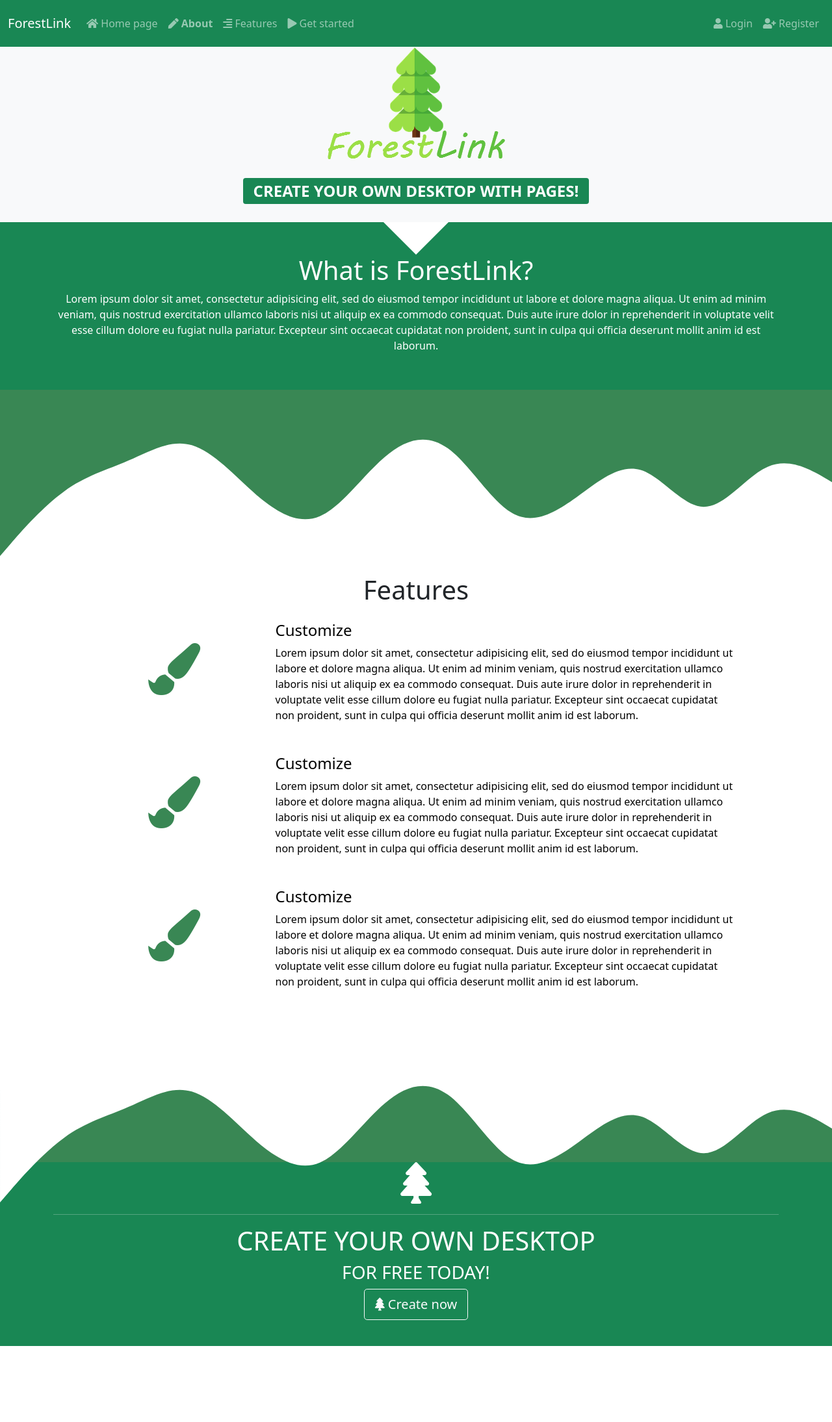
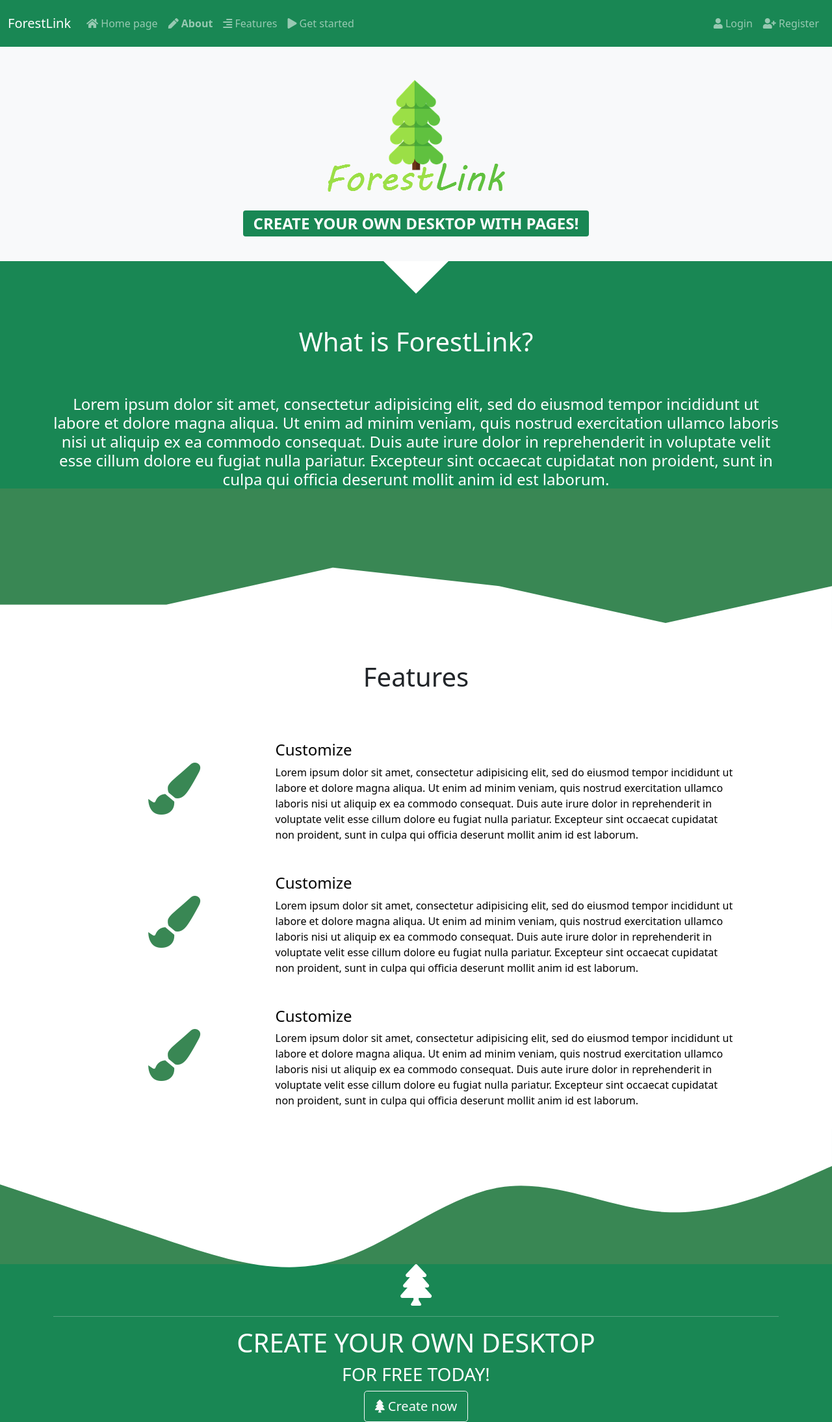
Before and after one commit to wilczu/forestlink, a Django app: page / in a window 1280 px wide. Shown: the whole page at 65% size. Before the commit the page ends 2072 px from the top, so only its background shows below. Run offline with Django 3.2, Linux system fonts and the light colour scheme; some libraries are stand-ins or nearby versions.

Commit message:
Fix issue with svg files on the main page.

```diff
--- a/forest/static/forest/styles.css
+++ b/forest/static/forest/styles.css
@@ -37,17 +37,17 @@ body {
     margin-top: -20px;
 }
 
-.jumbotron {
-    padding-bottom: 40px;
-}
-
 .features-icon {
     color: #398754;
     margin-top: 50px;
 }
 
+.jumbotron > header {
+    padding: 50px;
+}
+
 svg {
-    margin-bottom: -7%;
+    margin-bottom: -6%;
 }
 
 @keyframes page-content {
--- a/forest/templates/forest/index.html
+++ b/forest/templates/forest/index.html
@@ -74,15 +74,15 @@
                 </header>
 
                 <article>
-                    <p>
+                    <h4>
                         {% lorem %}
-                    </p>
+                    </h4>
                 </article>
             </div>
         </section>
 
-        <svg xmlns="http://www.w3.org/2000/svg" viewBox="0 0 1440 420">
-          <path fill="#fff" fill-opacity="1" d="M0,288L18.5,266.7C36.9,245,74,203,111,176C147.7,149,185,139,222,122.7C258.5,107,295,85,332,96C369.2,107,406,149,443,181.3C480,213,517,235,554,218.7C590.8,203,628,149,665,117.3C701.5,85,738,75,775,101.3C812.3,128,849,192,886,213.3C923.1,235,960,213,997,186.7C1033.8,160,1071,128,1108,138.7C1144.6,149,1182,203,1218,202.7C1255.4,203,1292,149,1329,133.3C1366.2,117,1403,139,1422,149.3L1440,160L1440,320L1421.5,320C1403.1,320,1366,320,1329,320C1292.3,320,1255,320,1218,320C1181.5,320,1145,320,1108,320C1070.8,320,1034,320,997,320C960,320,923,320,886,320C849.2,320,812,320,775,320C738.5,320,702,320,665,320C627.7,320,591,320,554,320C516.9,320,480,320,443,320C406.2,320,369,320,332,320C295.4,320,258,320,222,320C184.6,320,148,320,111,320C73.8,320,37,320,18,320L0,320Z"></path>
+        <svg xmlns="http://www.w3.org/2000/svg" viewBox="0 0 1440 320">
+          <path fill="#fff" fill-opacity="1" d="M0,192L288,192L576,128L864,160L1152,224L1440,160L1440,320L1152,320L864,320L576,320L288,320L0,320Z"></path>
         </svg>
 
         <section id="features" class="bg-white">
@@ -142,7 +142,7 @@
         </section>
 
         <svg xmlns="http://www.w3.org/2000/svg" viewBox="0 0 1440 320">
-          <path fill="#fff" fill-opacity="1" d="M0,288L18.5,266.7C36.9,245,74,203,111,176C147.7,149,185,139,222,122.7C258.5,107,295,85,332,96C369.2,107,406,149,443,181.3C480,213,517,235,554,218.7C590.8,203,628,149,665,117.3C701.5,85,738,75,775,101.3C812.3,128,849,192,886,213.3C923.1,235,960,213,997,186.7C1033.8,160,1071,128,1108,138.7C1144.6,149,1182,203,1218,202.7C1255.4,203,1292,149,1329,133.3C1366.2,117,1403,139,1422,149.3L1440,160L1440,0L1421.5,0C1403.1,0,1366,0,1329,0C1292.3,0,1255,0,1218,0C1181.5,0,1145,0,1108,0C1070.8,0,1034,0,997,0C960,0,923,0,886,0C849.2,0,812,0,775,0C738.5,0,702,0,665,0C627.7,0,591,0,554,0C516.9,0,480,0,443,0C406.2,0,369,0,332,0C295.4,0,258,0,222,0C184.6,0,148,0,111,0C73.8,0,37,0,18,0L0,0Z"></path>
+          <path fill="#fff" fill-opacity="1" d="M0,96L48,112C96,128,192,160,288,192C384,224,480,256,576,229.3C672,203,768,117,864,101.3C960,85,1056,139,1152,144C1248,149,1344,107,1392,85.3L1440,64L1440,0L1392,0C1344,0,1248,0,1152,0C1056,0,960,0,864,0C768,0,672,0,576,0C480,0,384,0,288,0C192,0,96,0,48,0L0,0Z"></path>
         </svg>
 
         <section id="start" class="bg-success">
```
